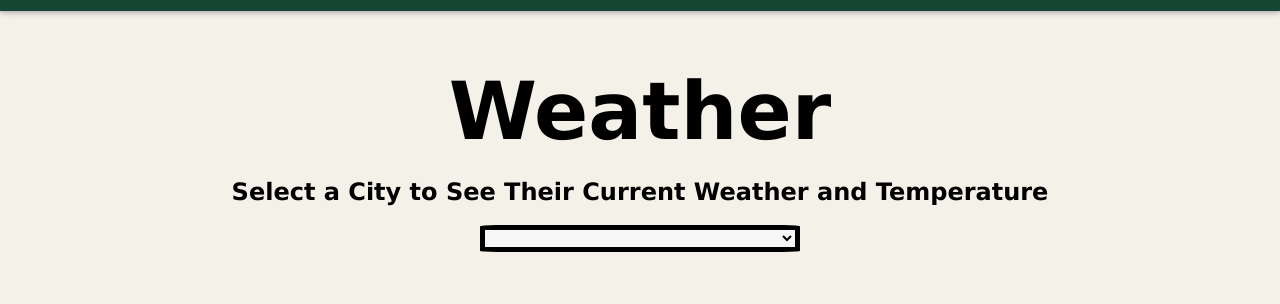
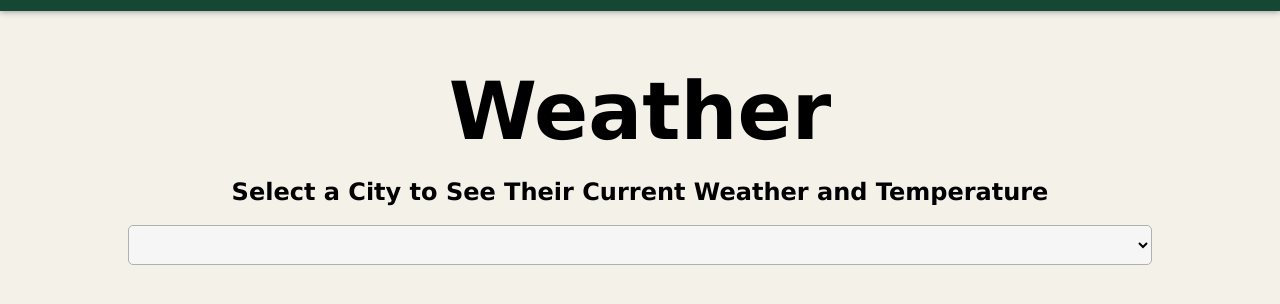
Before and after one commit to TiagoGomesNeves/cps630_Assignment1, a website: page views/weather.html in a window 1280 px wide. Shown: the part 80-384 px from the top of the page. Drawn offline with nearby package versions, Linux system fonts and the light colour scheme; files that its build step writes are made by us from their sources; no server answers; files whose address does not match are found by name.

Commit message:
Fixed styling

```diff
--- a/public/css/style.css
+++ b/public/css/style.css
@@ -213,6 +213,16 @@ header{
     border-radius: 5px;
 }
 
+.selector-weather {
+    width: 80%;
+    height: 40px;
+    margin: 0;
+    font-family: Verdana, sans-serif;
+    font-size: 16px;
+    border: 1px solid #b0b0b0;
+    border-radius: 5px;
+}
+
 .compare-selects{
     display: flex;
     gap: 2rem;
@@ -304,5 +314,5 @@ header{
 
 .compare-card canvas {
     width: 100% !important;
-  height: 250px !important;
+    height: 400px !important;
 }
--- a/public/js/appCharts.js
+++ b/public/js/appCharts.js
@@ -119,7 +119,6 @@ async function updateCompare() {
     document.getElementById('gdp1').textContent = fmtBillions(c1.gdp);
     document.getElementById('gdp2').textContent = fmtBillions(c2.gdp);
 
-    //drawing the charts
     const labels = [c1.title, c2.title];
 
     drawPopChart(labels, [
--- a/views/weather.html
+++ b/views/weather.html
@@ -32,7 +32,7 @@
         <header>
             <h1 class="title">Weather</h1>
             <h2>Select a City to See Their Current Weather and Temperature</h2>
-             <select id="selector">
+             <select class="selector-weather" id="selector">
 
             </select>
              <div class="weather-card-container"></div>
```
Also changed, not shown: views/charts.html (+1 -1 lines). Lines whose indentation alone changed are shown as unchanged.
